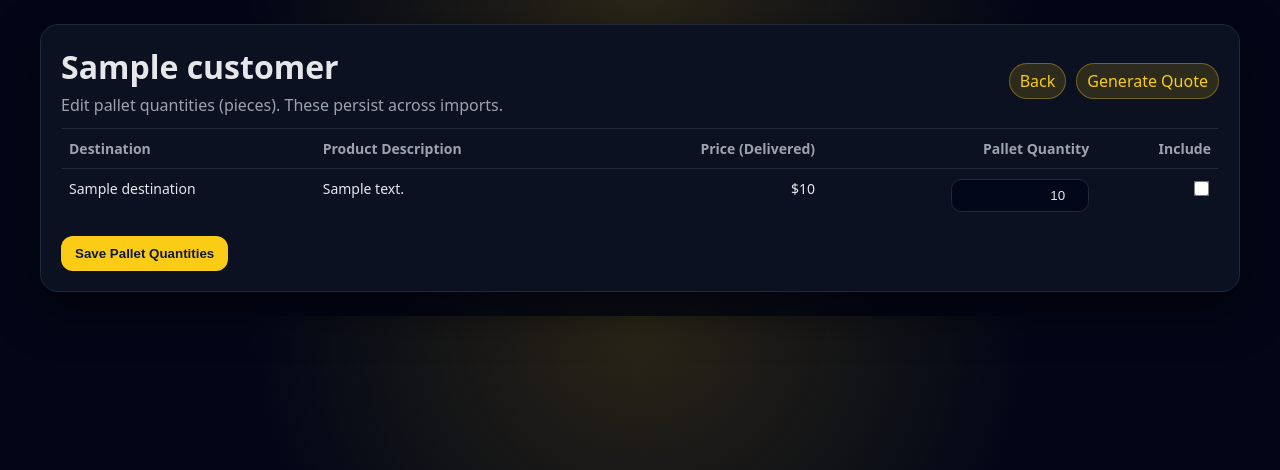
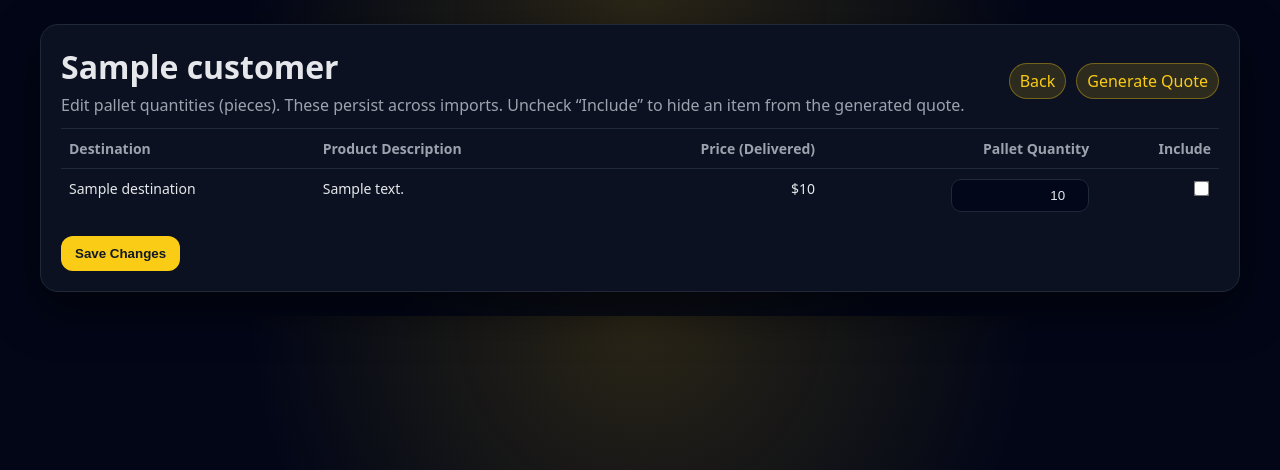
Before and after one commit to spencerlevinson11/lemonade-automation-portal, a Django app: template core/templates/core/pricing_customer_edit.html in a window 1280 px wide. Shown: the top 470 px of the page. Run offline with Django 5.2, Linux system fonts and the light colour scheme; the template is opened without the code that fills it: most values are stand-ins (such as "Sample title", 1, 10 or a date in 2020).

Commit message:
Update pricing_customer_edit.html

```diff
--- a/core/templates/core/pricing_customer_edit.html
+++ b/core/templates/core/pricing_customer_edit.html
@@ -37,7 +37,10 @@
       <div style="display:flex;justify-content:space-between;align-items:center;gap:12px;">
         <div>
           <h1 style="margin:0;">{{ customer.name }}</h1>
-          <p style="color:var(--muted);margin:6px 0 0 0;">Edit pallet quantities (pieces). These persist across imports.</p>
+          <p style="color:var(--muted);margin:6px 0 0 0;">
+            Edit pallet quantities (pieces). These persist across imports.
+            Uncheck “Include” to hide an item from the generated quote.
+          </p>
         </div>
         <div style="display:flex;gap:10px;align-items:center;">
           <a class="pill" href="{% url 'pricing_customer_list' %}">Back</a>
@@ -80,7 +83,7 @@
         </table>
 
         <div style="margin-top:14px;">
-          <button class="btn" type="submit">Save Pallet Quantities</button>
+          <button class="btn" type="submit">Save Changes</button>
         </div>
       </form>
     </div>
```
